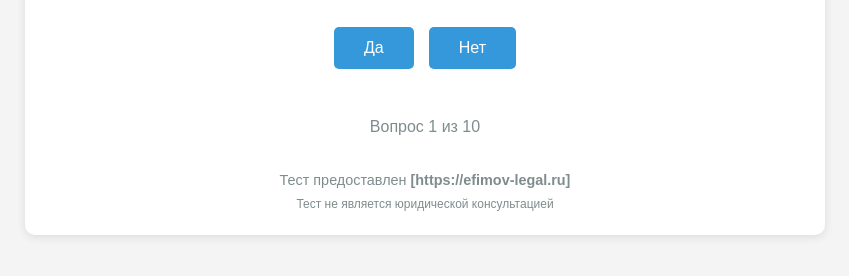
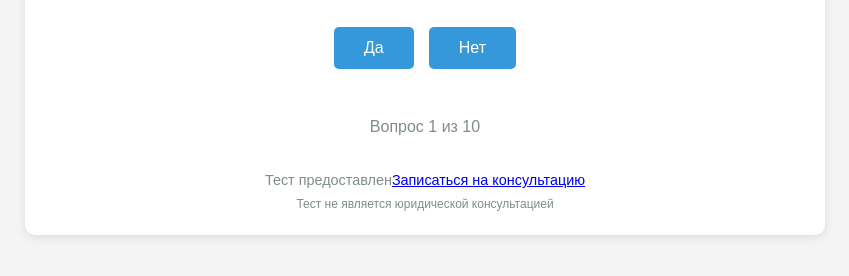
Before and after one commit to lawervefimov-gif/test, a plain HTML site: page index.html in a window 1280 px wide. Shown: the part 110-386 px from the top of the page, without its empty margins (215-1064 px from the left). Drawn offline with Linux system fonts and the light colour scheme.

Commit message:
Update index.html

```diff
--- a/index.html
+++ b/index.html
@@ -35,7 +35,7 @@
         </div>
 
         <footer>
-            <p>Тест предоставлен <strong>[https://efimov-legal.ru]</strong></p>
+            <p>Тест предоставлен<a href="https://efimov-legal.ru" class="cta-button">Записаться на консультацию</a></p>
             <p><small>Тест не является юридической консультацией</small></p>
         </footer>
     </div>
```
